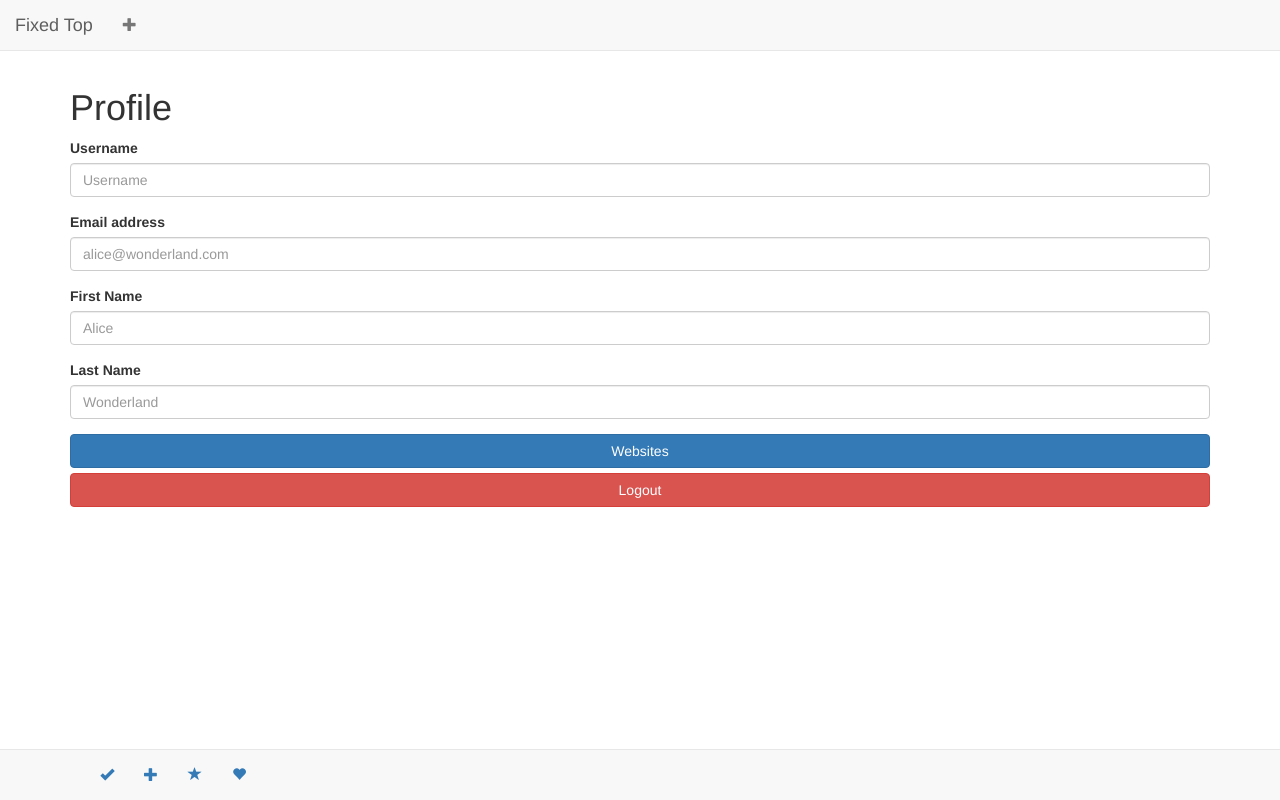
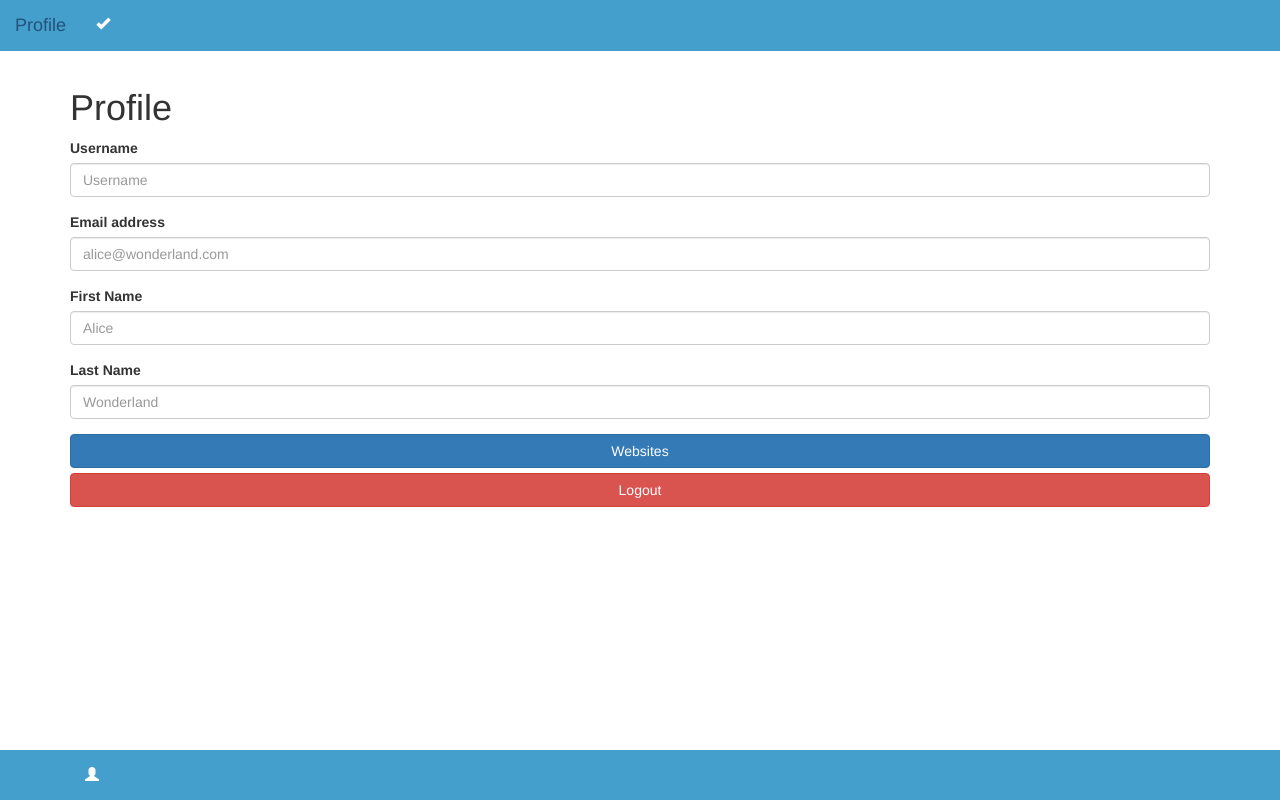
Before and after one commit to noi10/webdev-spring-2017, a website: page public/assignment/assignment1/User/profile.html in a window 1280 px wide. Drawn offline with Linux system fonts and the light colour scheme.

Commit message:
implement user

```diff
--- a/public/assignment/assignment1/User/profile.html
+++ b/public/assignment/assignment1/User/profile.html
@@ -7,16 +7,18 @@
 </head>
 <body>
 
-<nav class="navbar navbar-default navbar-fixed-top">
+<nav class="navbar navbar-custom navbar-fixed-top">
     <div class="container-fluid">
         <div class="navbar-header">
             <a class="navbar-brand" href="#">
-                Fixed Top
+                Profile
             </a>
-            <p class="navbar-text pull-right">
+            <p class="navbar-text">
                 <a href="#" class="navbar-link">
-          <span class="glyphicon glyphicon-plus">
-          </span>
+
+                <span class="glyphicon glyphicon-ok icon-arrow-right">
+                </span>
+
                 </a>
             </p>
         </div>
@@ -52,27 +54,12 @@
        href="login.html">Logout</a>
 </div>
 
-<nav class="navbar navbar-default navbar-fixed-bottom">
+<nav class="navbar navbar-custom navbar-fixed-bottom ">
     <div class="container">
         <div class="row navbar-text">
-            <div class="col-xs-3 text-center">
+            <div class="text-center">
                 <a href="#">
-                    <span class="glyphicon glyphicon-ok"></span>
-                </a>
-            </div>
-            <div class="col-xs-3 text-center">
-                <a href="#">
-                    <span class="glyphicon glyphicon-plus"></span>
-                </a>
-            </div>
-            <div class="col-xs-3 text-center">
-                <a href="#">
-                    <span class="glyphicon glyphicon-star"></span>
-                </a>
-            </div>
-            <div class="col-xs-3 text-center">
-                <a href="#">
-                    <span class="glyphicon glyphicon-heart"></span>
+                    <span class="glyphicon glyphicon-user icon-arrow-right"></span>
                 </a>
             </div>
         </div>
```
Also changed, not shown: public/assignment/assignment1/Page/page-edit.html (added), public/assignment/assignment1/Page/page-list.html (added), public/assignment/assignment1/Page/page-new.html (added), public/assignment/assignment1/Website/website-edit.html (added), public/assignment/assignment1/Website/website-list.html (added), public/assignment/assignment1/Website/website-new.html (added), public/assignment/assignment1/Widget/widget-choose.html (added), public/assignment/assignment1/Widget/widget-heading.html (added), public/assignment/assignment1/Widget/widget-image.html (added), public/assignment/assignment1/Widget/widget-list.html (added), public/assignment/assignment1/Widget/widget-youtube.html (added), public/bootstrap/css/bootstrap.css.
